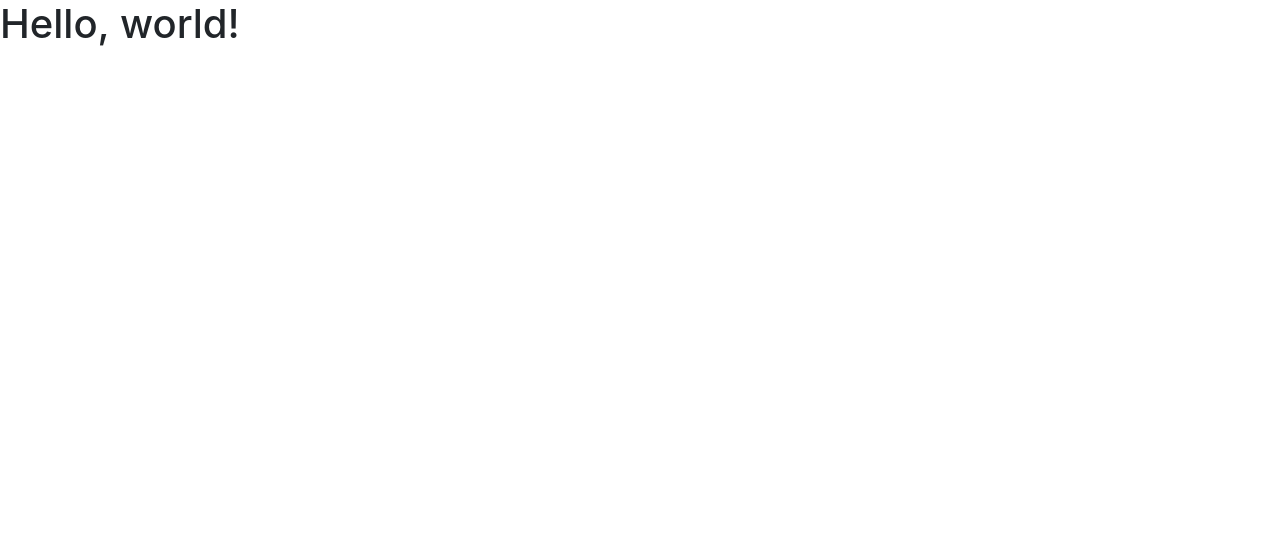
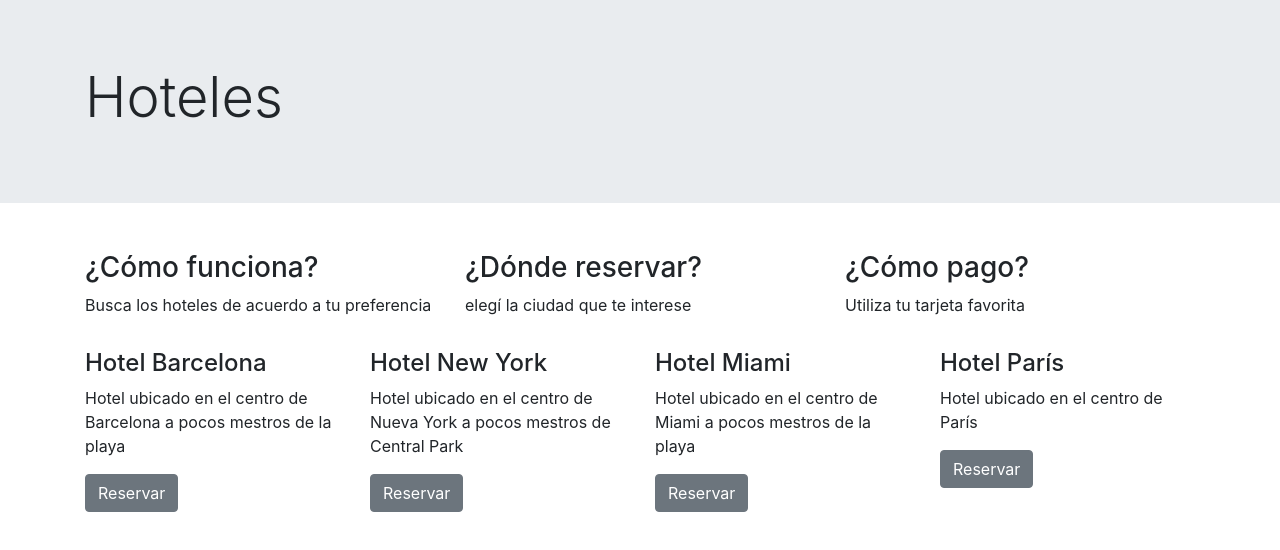
Before and after one commit to alegita/Bootstrap5, a website: page index.html in a window 1280 px wide. Drawn offline with nearby package versions, Linux system fonts and the light colour scheme.

Commit message:
Agregando grillas

```diff
--- a/index.html
+++ b/index.html
@@ -1,22 +1,88 @@
 <!doctype html>
 <html lang="en">
+
 <head>
   <!-- Required meta tags -->
   <meta charset="utf-8">
   <meta name="viewport" content="width=device-width, initial-scale=1, shrink-to-fit=no">
 
   <!-- Bootstrap CSS -->
-    <link rel="stylesheet" href="node_modules/bootstrap/dist/css/bootstrap.min.css" integrity="sha384-JcKb8q3iqJ61gNV9KGb8thSsNjpSL0n8PARn9HuZOnIxN0hoP+VmmDGMN5t9UJ0Z" crossorigin="anonymous">
+  <link rel="stylesheet" href="node_modules/bootstrap/dist/css/bootstrap.min.css"
+    integrity="sha384-JcKb8q3iqJ61gNV9KGb8thSsNjpSL0n8PARn9HuZOnIxN0hoP+VmmDGMN5t9UJ0Z" crossorigin="anonymous">
 
   <title>Hello, world!</title>
 </head>
+
 <body>
-    <h1>Hello, world!</h1>
+  <div class="jumbotron jumbotron-fluid">
+    <div class="container">
+      <h1 class="display-4">Hoteles</h1>
+    </div>
+  </div>
+  <div class="container">
+    <div class="row">
+      <div class="col-sm-4">
+        <p>
+          <h3>¿Cómo funciona?</h3>
+          <p>Busca los hoteles de acuerdo a tu preferencia</p>
+        </p>
+      </div>
+      <div class="col-sm-4">
+        <p>
+          <h3>¿Dónde reservar?</h3>
+          <p>elegí la ciudad que te interese</p>
+        </p>
+      </div>
+      <div class="col-sm-4">
+        <p>
+          <h3>¿Cómo pago?</h3>
+          <p>Utiliza tu tarjeta favorita</p>
+        </p>
+      </div>
+    </div>
+    <div class="row">
+      <div class="col-sm-3">
+        <p>
+          <h4>Hotel Barcelona</h4>
+          <p>Hotel ubicado en el centro de Barcelona a pocos mestros de la playa</p>
+        </p>
+        <button class="btn btn-secondary">Reservar</button>
+      </div>
+      <div class="col-sm-3">
+        <p>
+          <h4>Hotel New York</h4>
+          <p>Hotel ubicado en el centro de Nueva York a pocos mestros de Central Park</p>
+        </p>
+        <button class="btn btn-secondary">Reservar</button>
+      </div><div class="col-sm-3">
+        <p>
+          <h4>Hotel Miami</h4>
+          <p>Hotel ubicado en el centro de Miami a pocos mestros de la playa</p>
+        </p>
+        <button class="btn btn-secondary">Reservar</button>
+      </div>
+      <div class="col-sm-3">
+        <p>
+          <h4>Hotel París</h4>
+          <p>Hotel ubicado en el centro de París</p>
+        </p>
+        <button class="btn btn-secondary">Reservar</button>
+      </div>
+    </div>
+  </div>
+
 
   <!-- Optional JavaScript -->
   <!-- jQuery first, then Popper.js, then Bootstrap JS -->
-    <script src="node_modules/jquery/dist/jquery.min.js" integrity="sha384-DfXdz2htPH0lsSSs5nCTpuj/zy4C+OGpamoFVy38MVBnE+IbbVYUew+OrCXaRkfj" crossorigin="anonymous"></script>
-    <script src="node_modules/popper.js/dist/popper.min.js" integrity="sha384-9/reFTGAW83EW2RDu2S0VKaIzap3H66lZH81PoYlFhbGU+6BZp6G7niu735Sk7lN" crossorigin="anonymous"></script>
-    <script src="node_modules/bootstrap/dist/js/bootstrap.min.js" integrity="sha384-B4gt1jrGC7Jh4AgTPSdUtOBvfO8shuf57BaghqFfPlYxofvL8/KUEfYiJOMMV+rV" crossorigin="anonymous"></script>
+  <script src="node_modules/jquery/dist/jquery.min.js"
+    integrity="sha384-DfXdz2htPH0lsSSs5nCTpuj/zy4C+OGpamoFVy38MVBnE+IbbVYUew+OrCXaRkfj"
+    crossorigin="anonymous"></script>
+  <script src="node_modules/popper.js/dist/popper.min.js"
+    integrity="sha384-9/reFTGAW83EW2RDu2S0VKaIzap3H66lZH81PoYlFhbGU+6BZp6G7niu735Sk7lN"
+    crossorigin="anonymous"></script>
+  <script src="node_modules/bootstrap/dist/js/bootstrap.min.js"
+    integrity="sha384-B4gt1jrGC7Jh4AgTPSdUtOBvfO8shuf57BaghqFfPlYxofvL8/KUEfYiJOMMV+rV"
+    crossorigin="anonymous"></script>
 </body>
+
 </html>
```
Lines whose indentation alone changed are shown as unchanged.
